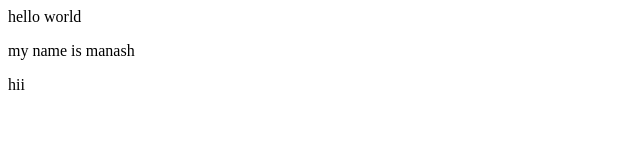
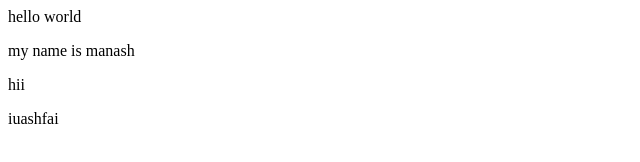
Before and after one commit to Manash2005/Manash-demo, a plain HTML site: page index.html in a window 1280 px wide. Shown: the full height of the page, 0-640 px from the left. Drawn offline with Linux system fonts and the light colour scheme.

Commit message:
added a new para

```diff
--- a/index.html
+++ b/index.html
@@ -7,3 +7,6 @@
 <div>
     hii
 </div>
+<p>
+    iuashfai
+</p>
```
